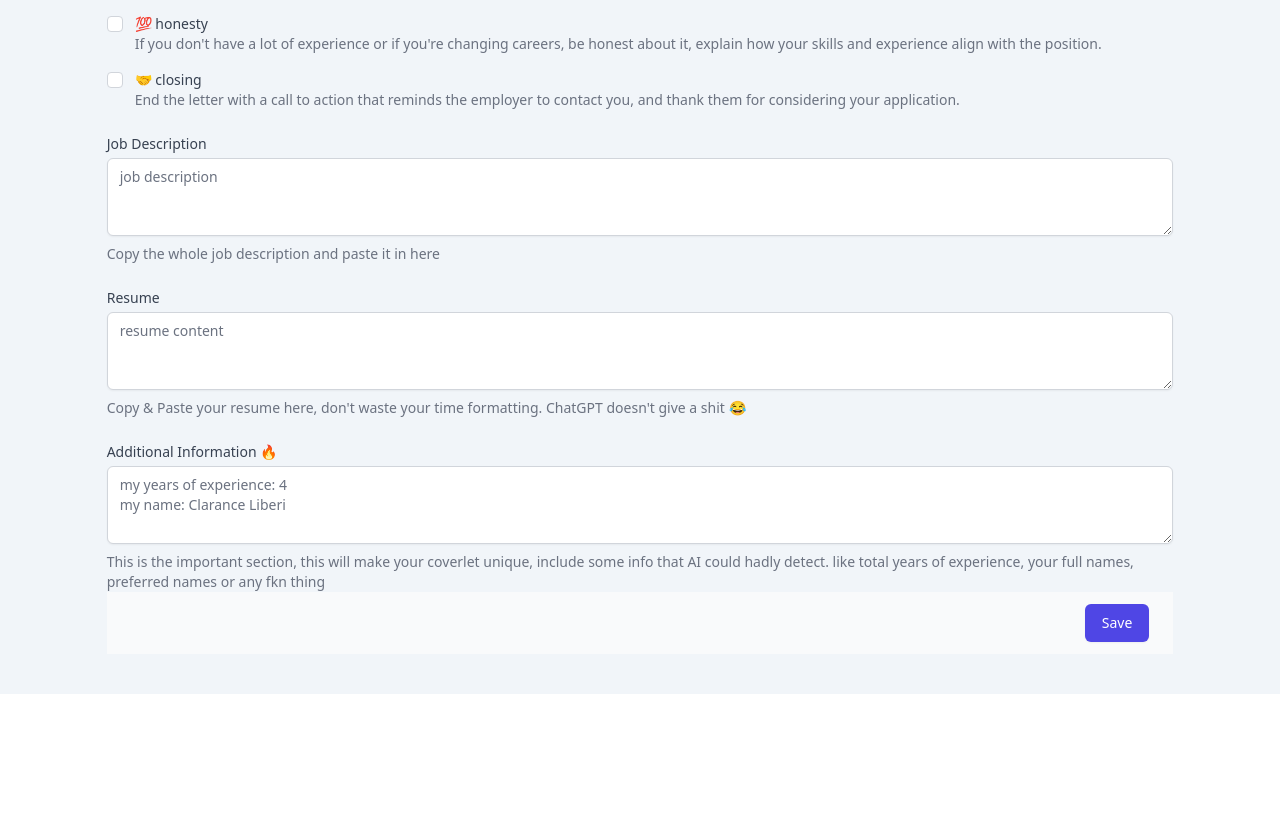
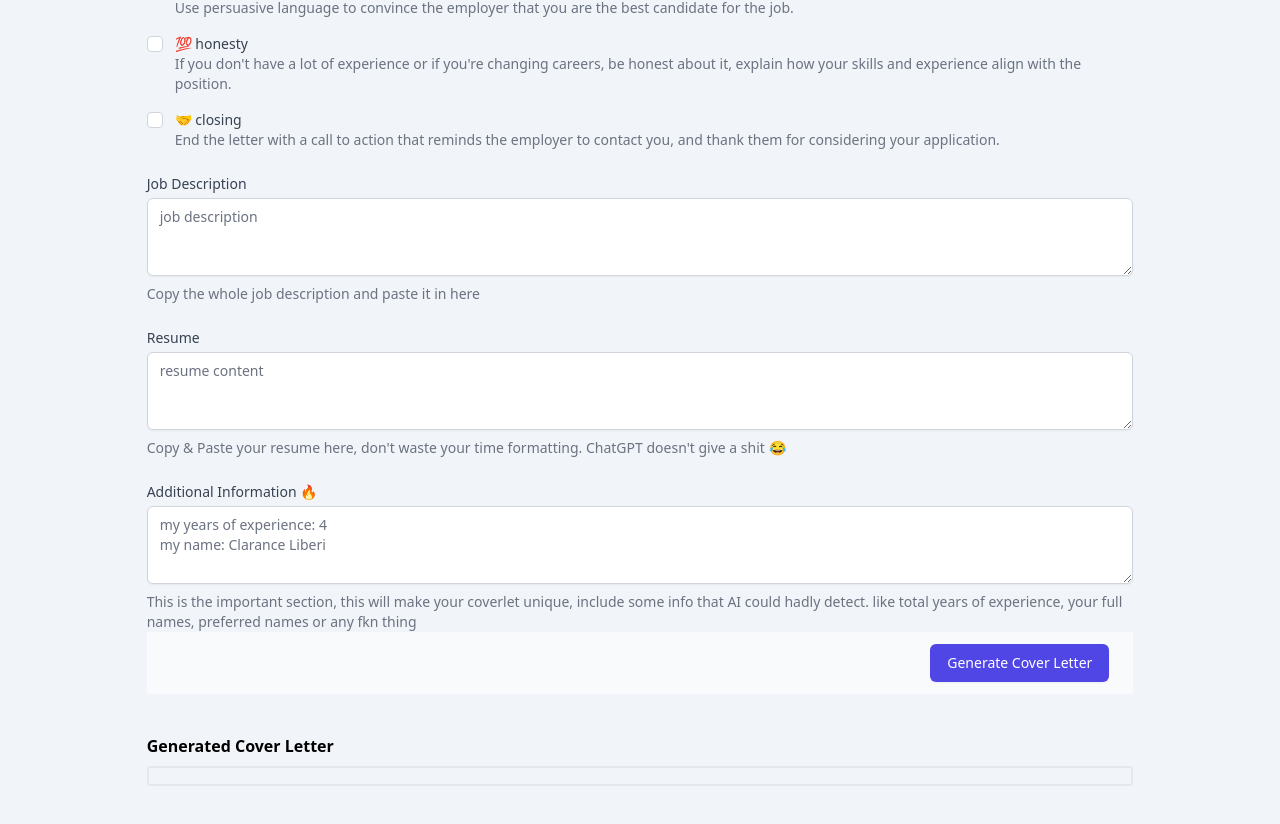
Before and after one commit to claranceliberi/cover-letter-generator, a Nuxt app: page / in a window 1280 px wide. Shown: the part 720-1544 px from the top of the page. Before the commit the page ends 1414 px from the top, so only its background shows below. Built offline with nearby package versions, Linux system fonts and the light colour scheme.

Commit message:
feat: final touch

```diff
--- a/app.vue
+++ b/app.vue
@@ -3,6 +3,7 @@ import { reactive, ref } from "vue"
 import { tones } from "./data/tones"
 
 const loading = ref(false)
+const coverLetter = ref("")
 
 const details = reactive({
     job: "",
@@ -15,22 +16,31 @@ const details = reactive({
 
 async function generateCoverLetter() {
     loading.value = true
+    coverLetter.value = ""
+
+    try {
         // eslint-disable-next-line no-undef
-    const res = await $fetch("/api/prompt", { method: "post", body: details })
+        const res = await $fetch("/api/prompt", { method: "post", body: { ...details, tone: details.tone.join(",") } })
+        coverLetter.value = res.result.response
+    } catch (e) {
+        alert("Something went wront")
         // eslint-disable-next-line no-console
-    console.log(res)
+        console.log(e)
+    } finally {
         loading.value = false
+    }
 }
 </script>
 
 <template>
-    <div class="bg-slate-100">
-        <div class="flex flex-col items-center w-full">
+    <div class="bg-slate-100 flex flex-col items-center">
+        <div class="md:w-5/6 px-10">
+            <div class="w-full">
                 <div>
                     <h1 class="py-10 text-2xl font-bold">Cover Letter Generator</h1>
                 </div>
 
-            <div class="w-full md:w-5/6 my-10">
+                <div class="w-full my-10">
                     <div class="grid grid-cols-6 gap-6">
                         <div class="col-span-6 sm:col-span-3">
                             <label for="job-title" class="block text-sm font-medium text-gray-700">Job Title</label>
@@ -57,7 +67,14 @@ async function generateCoverLetter() {
                             <h3 class="text-base font-medium leading-6 text-gray-700">Tone</h3>
                             <div v-for="tone in tones" :key="tone.emoji" class="flex items-start">
                                 <div class="flex h-5 items-center">
-                                <input :id="`tone-${tone.name}`" v-model="details.tone" name="tone" type="checkbox" class="h-4 w-4 rounded border-gray-300 text-indigo-600 focus:ring-indigo-500" />
+                                    <input
+                                        :id="`tone-${tone.name}`"
+                                        v-model="details.tone"
+                                        :value="tone.name"
+                                        name="tone"
+                                        type="checkbox"
+                                        class="h-4 w-4 rounded border-gray-300 text-indigo-600 focus:ring-indigo-500"
+                                    />
                                 </div>
                                 <div class="ml-3 text-sm">
                                     <label :for="`tone-${tone.name}`" class="font-medium text-gray-700">{{ tone.emoji + " " + tone.name }}</label>
@@ -107,8 +124,8 @@ my name: Clarance Liberi"
                                 />
                             </div>
                             <p class="mt-2 text-sm text-gray-500">
-                            This is the important section, this will make your coverlet unique, include some info that AI could hadly detect. like total years of experience, your full names, preferred
-                            names or any fkn thing
+                                This is the important section, this will make your coverlet unique, include some info that AI could hadly detect. like total years of experience, your full names,
+                                preferred names or any fkn thing
                             </p>
                         </div>
                     </div>
@@ -116,13 +133,26 @@ my name: Clarance Liberi"
                         <button
                             :disabled="loading"
                             type="button"
-                        class="inline-flex justify-center rounded-md border border-transparent bg-indigo-600 py-2 px-4 text-sm font-medium text-white shadow-sm hover:bg-indigo-700 focus:outline-none focus:ring-2 focus:ring-indigo-500 focus:ring-offset-2"
+                            class="inline-flex flex items-center justify-center rounded-md border border-transparent bg-indigo-600 py-2 px-4 text-sm font-medium text-white shadow-sm hover:bg-indigo-700 focus:outline-none focus:ring-2 focus:ring-indigo-500 focus:ring-offset-2 disabled:opacity-50 disabled:cursor-not-allowed"
                             @click="generateCoverLetter"
                         >
-                        Save
+                            <template v-if="loading">
+                                <span class="mr-2"> Generating</span>
+
+                                <svg class="fill-white animate-spin" xmlns="http://www.w3.org/2000/svg" viewBox="0 0 24 24" width="24" height="24">
+                                    <path fill="none" d="M0 0h24v24H0z" />
+                                    <path d="M18.364 5.636L16.95 7.05A7 7 0 1 0 19 12h2a9 9 0 1 1-2.636-6.364z" />
+                                </svg>
+                            </template>
+                            <template v-else> Generate Cover Letter </template>
                         </button>
                     </div>
                 </div>
             </div>
+            <div class="mb-10">
+                <h1 class="font-bold my-2">Generated Cover Letter</h1>
+                <div class="border-2 rounded border-grey-400 p-2 whitespace-pre-wrap">{{ coverLetter }}</div>
+            </div>
+        </div>
     </div>
 </template>
```
Lines whose indentation alone changed are shown as unchanged.
